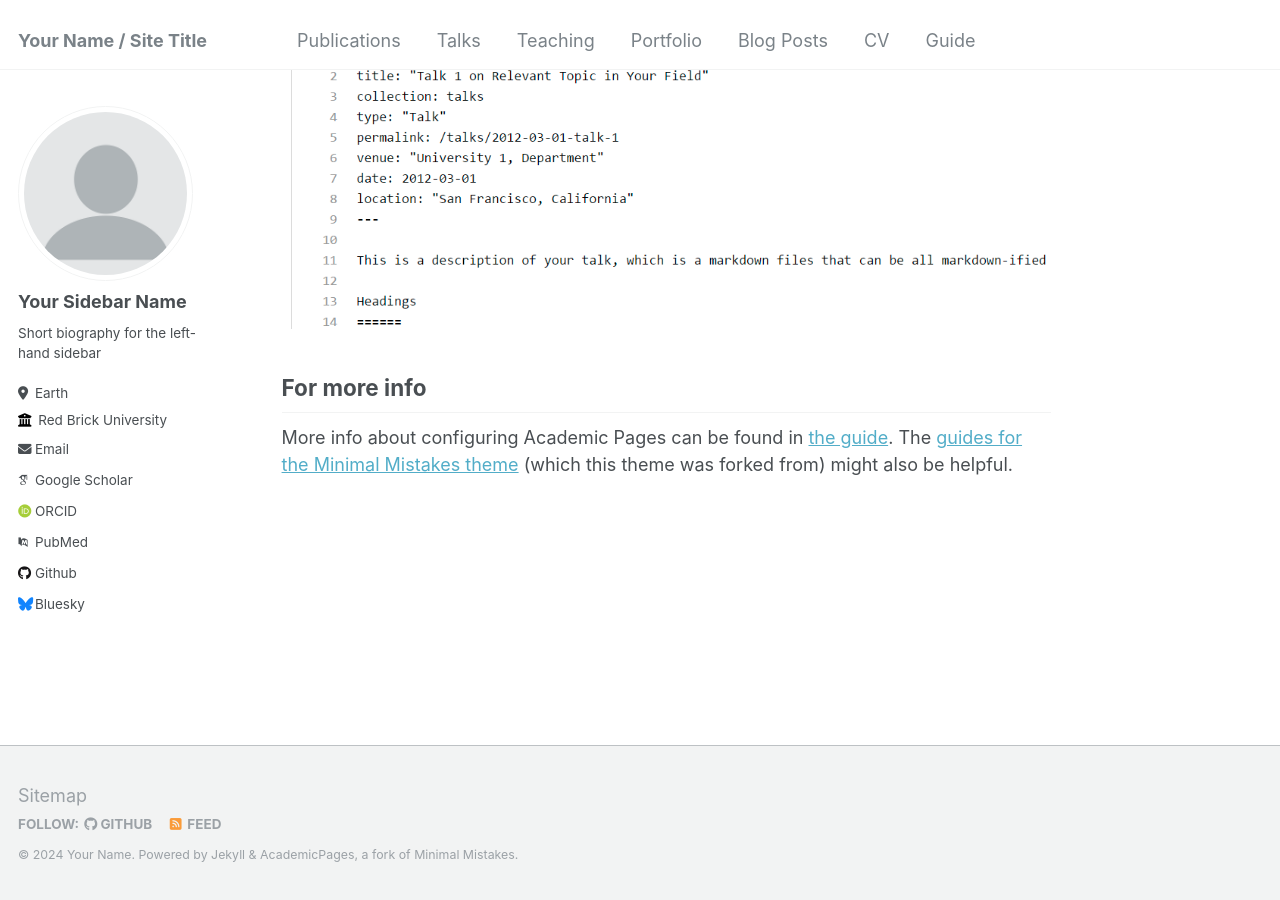
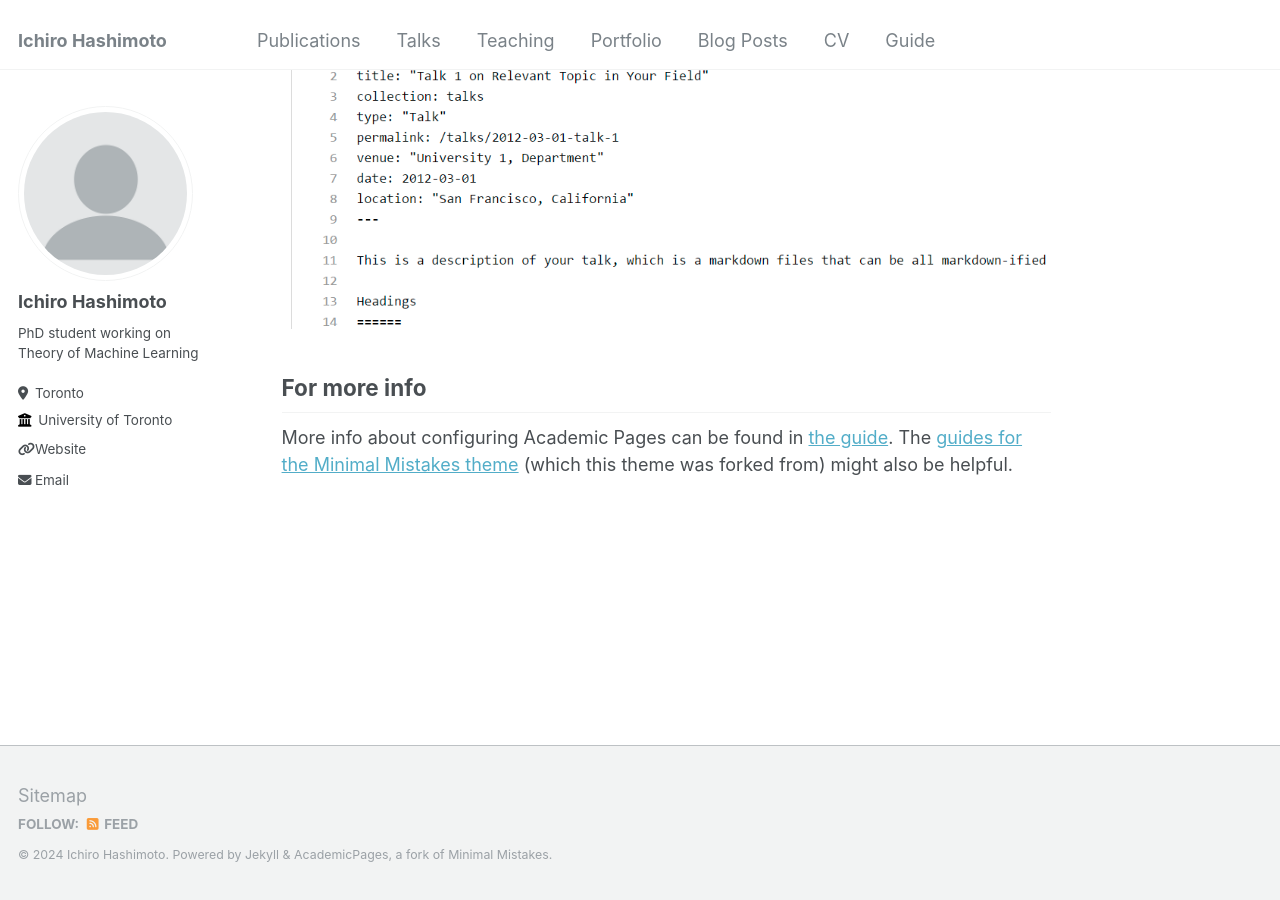
Before and after one commit to ichiro-h/ichiro-h.github.io, a Jekyll site: the page built from _pages/about.md, in a window 1280 px wide and 900 px high, scrolled down 2660 px. Built offline with Jekyll 4.4.1, drawn with Linux system fonts in a browser that asks for light colours; some web fonts are replaced.

Commit message:
Update _config.yml

```diff
--- a/_config.yml
+++ b/_config.yml
@@ -8,13 +8,13 @@
 
 # Basic Site Settings
 locale                   : "en-US"
-title                    : "Your Name / Site Title"
+title                    : "Ichiro Hashimoto"
 title_separator          : "-"
-name                     : &name "Your Name"
+name                     : &name "Ichiro Hashimoto"
 description              : &description "personal description"
-url                      : https://academicpages.github.io # the base hostname & protocol for your site e.g. "https://mmistakes.github.io"
+url                      : https://ichiro-h.github.io # the base hostname & protocol for your site e.g. "https://mmistakes.github.io"
 baseurl                  : "" # the subpath of your site, e.g. "/blog"
-repository               : "academicpages/academicpages.github.io"
+repository               : "ichiro-h/ichiro-h.github.io"
 
 # Site Author - The following control what appear as part of the author content on the side bar.
 #               If a field is blank the icon and link will not appear, otherwise it will be shown.
@@ -22,56 +22,56 @@ repository               : "academicpages/academicpages.github.io"
 author:
   # Biographic information
   avatar           : "profile.png"
-  name             : "Your Sidebar Name"
-  pronouns         : # example: "she/her"
-  bio              : "Short biography for the left-hand sidebar"
-  location         : "Earth"
-  employer         : "Red Brick University"
-  uri              : # URL
-  email            : "none@example.org"
+  name             : "Ichiro Hashimoto"
+  pronouns         : # example: "he/him"
+  bio              : "PhD student working on Theory of Machine Learning"
+  location         : "Toronto"
+  employer         : "University of Toronto"
+  uri              : ichiro-h.github.io
+  email            : "ichiro.hashimoto[@]mail.utoronto.ca"
 
   # Academic websites
-  arxiv            : # URL - Update with the correct link to your profile
-  googlescholar    : "https://scholar.google.com/citations?user=PS_CX0AAAAAJ"
-  impactstory      : # URL
-  orcid            : "http://orcid.org/yourorcidurl"
-  semantic         : # URL
-  pubmed           : "https://www.ncbi.nlm.nih.gov/pubmed/?term=john+snow"
-  researchgate     : # URL
+  #arxiv            : # URL - Update with the correct link to your profile
+  #googlescholar    : "https://scholar.google.com/citations?user=PS_CX0AAAAAJ"
+  #impactstory      : # URL
+  #orcid            : "http://orcid.org/yourorcidurl"
+  #semantic         : # URL
+  #pubmed           : "https://www.ncbi.nlm.nih.gov/pubmed/?term=john+snow"
+  #researchgate     : # URL
 
   # Repositories and software development
-  bitbucket        : # Username - Update with your username on the site
-  codepen          : # Username
-  dribbble         : # Username
-  github           : "academicpages"
-  kaggle           : # Username
-  stackoverflow    : # User number or user number and name (i.e., use "1" or "1/jeff-atwood")
+  #bitbucket        : # Username - Update with your username on the site
+  #codepen          : # Username
+  #dribbble         : # Username
+  #github           : "academicpages"
+  #kaggle           : # Username
+  #stackoverflow    : # User number or user number and name (i.e., use "1" or "1/jeff-atwood")
 
   # Social media
-  bluesky          : "bsky.app" # Replace this with you Bluesky username
-  facebook         : # Username
-  flickr           : # Username
-  foursquare       : # Username
-  goodreads        : # Username
-  google_plus      : # Username
-  keybase          : # Username
-  instagram        : # Username
-  lastfm           : # Username
-  linkedin         : # Username
-  mastodon         : # URL
-  medium           : # URL
-  pinterest        : # Username
-  soundcloud       : # Username
-  steam            : # Username
-  telegram         : # URL
-  tumblr           : # Username
-  twitter          : # Username for X / Twitter
-  vine             : # Username
-  weibo            : # Username
-  wikipedia        : # Username
-  xing             : # Username
-  youtube          : # Username
-  zhihu            : # URL
+  #bluesky          : "bsky.app" # Replace this with you Bluesky username
+  #facebook         : # Username
+  #flickr           : # Username
+  #foursquare       : # Username
+  #goodreads        : # Username
+  #google_plus      : # Username
+  #keybase          : # Username
+  #instagram        : # Username
+  #lastfm           : # Username
+  #linkedin         : # Username
+  #mastodon         : # URL
+  #medium           : # URL
+  #pinterest        : # Username
+  #soundcloud       : # Username
+  #steam            : # Username
+  #telegram         : # URL
+  #tumblr           : # Username
+  #twitter          : # Username for X / Twitter
+  #vine             : # Username
+  #weibo            : # Username
+  #wikipedia        : # Username
+  #xing             : # Username
+  #youtube          : # Username
+  #zhihu            : # URL
 
 
 # Site Settings
```
